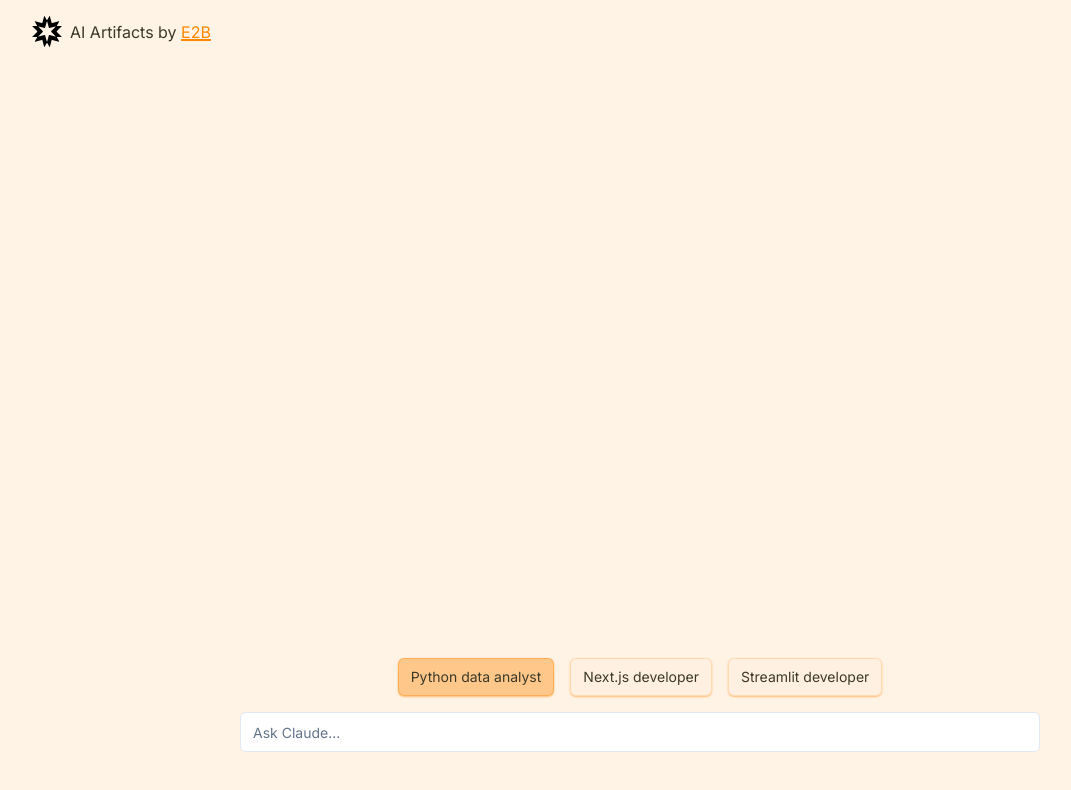
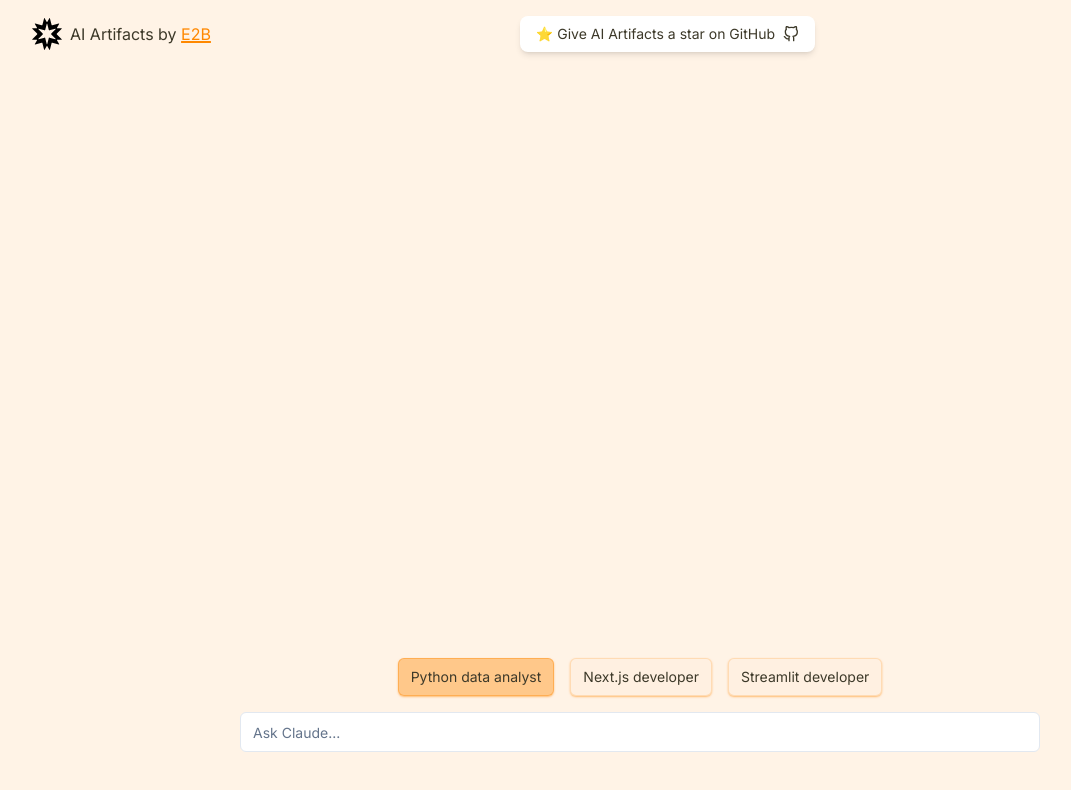
Before and after one commit to e2b-dev/fragments, a Next.js app: page / in a window 1280 px wide. Shown: the top 790 px of the page, without its empty margins (0-1071 px from the left). Built offline with nearby package versions, Linux system fonts and the light colour scheme.

Commit message:
Add GitHub header

```diff
--- a/app/page.tsx
+++ b/app/page.tsx
@@ -12,7 +12,7 @@ import { useRandomId } from '@/lib/utils'
 
 export default function Home() {
   const userID = useRandomId()
-  console.log('user id', userID)
+  console.log('user id')
   const [selectedTemplate, setSelectedTemplate] = useState(SandboxTemplate.CodeInterpreterMultilang)
   const { messages, input, handleInputChange, handleSubmit, data } = useChat({
     api: '/api/chat',
@@ -29,15 +29,26 @@ export default function Home() {
 
   return (
     <main className="flex min-h-screen max-h-screen">
-      {userID && (
-        <>
-          <div className="fixed top-0 left-0 right-0 py-4 pl-8 flex items-center">
+      <div className="fixed top-0 left-0 right-0 py-4 pl-8 flex items-center justify-between">
+
+        <div className="flex items-center">
           <Link href="/" className="flex items-center gap-2" target="_blank">
             <Image src="/logo.svg" alt="logo" width={30} height={30} />
             <h1 className="whitespace-pre text-[#3d3929]">AI Artifacts by </h1>
           </Link>
           <Link href="https://e2b.dev" className="underline decoration-[#ff8800] decoration-2 text-[#ff8800]" target="_blank">E2B</Link>
         </div>
+
+        <div className="flex-1 flex justify-center ml-[-12.5%]">
+          <Link href="https://github.com/e2b-dev/ai-artifacts" className="bg-white shadow-md rounded-lg px-4 py-2 text-[#3d3929] text-sm hover:bg-gray-50 transition-colors duration-200 flex items-center space-x-2" target="_blank">
+            <span>⭐ Give AI Artifacts a star on GitHub</span>
+            <svg xmlns="http://www.w3.org/2000/svg" width="16" height="16" viewBox="0 0 24 24" fill="none" stroke="currentColor" strokeWidth="2" strokeLinecap="round" strokeLinejoin="round" className="feather feather-github">
+              <path d="M9 19c-5 1.5-5-2.5-7-3m14 6v-3.87a3.37 3.37 0 0 0-.94-2.61c3.14-.35 6.44-1.54 6.44-7A5.44 5.44 0 0 0 20 4.77 5.07 5.07 0 0 0 19.91 1S18.73.65 16 2.48a13.38 13.38 0 0 0-7 0C6.27.65 5.09 1 5.09 1A5.07 5.07 0 0 0 5 4.77a5.44 5.44 0 0 0-1.5 3.78c0 5.42 3.3 6.61 6.44 7A3.37 3.37 0 0 0 9 18.13V22"></path>
+            </svg>
+          </Link>
+        </div>
+      </div>
+      {userID && (
         <div className="flex-1 flex space-x-8 w-full pt-16 pb-8 px-4">
           <Chat
             messages={messages}
@@ -54,7 +65,6 @@ export default function Home() {
             selectedTemplate={selectedTemplate}
           />
         </div>
-        </>
       )}
     </main>
   )
```
Lines whose indentation alone changed are shown as unchanged.
